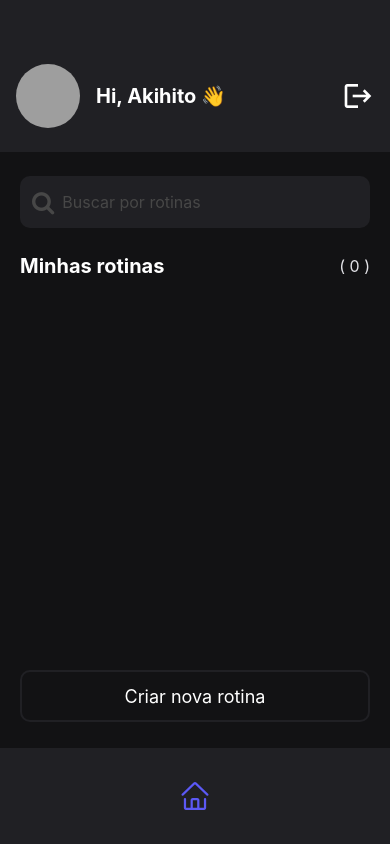
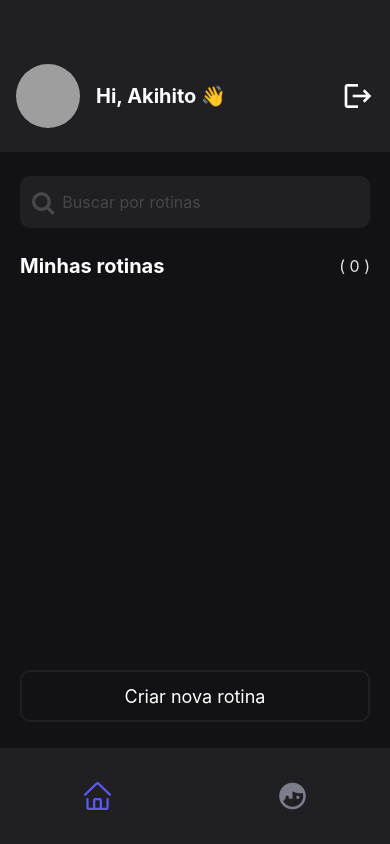
Before and after one commit to Akihito7/gym_app_, a React Native app: screen / in a window 390 px wide. Built offline with nearby package versions, Linux system fonts and the light colour scheme; grey boxes are pictures that could not be loaded.

Commit message:
profile screen

```diff
--- a/package.json
+++ b/package.json
@@ -18,7 +18,8 @@
     "react-native": "0.74.5",
     "react-native-elements": "^3.4.3",
     "react-native-modal": "^13.0.1",
-    "react-native-svg": "^15.6.0"
+    "react-native-svg": "^15.6.0",
+    "react-native-svg-uri": "^1.2.3"
   },
   "devDependencies": {
     "@babel/core": "^7.20.0",
--- a/src/routes/app.routes.tsx
+++ b/src/routes/app.routes.tsx
@@ -7,6 +7,8 @@ import { Platform } from "react-native";
 import { AntDesign } from "@expo/vector-icons";
 import { ExerciseDetailsScreen } from "../screens/exercise-details-screen";
 import { ViewRoutineScreen } from "../screens/view-routine-screen";
+import { ProfileScreen } from "../screens/profile-screen";
+import MaterialCommunityIcons from '@expo/vector-icons/MaterialCommunityIcons';
 
 export type TypeAppRoutes = {
   "home": undefined;
@@ -24,6 +26,7 @@ export type TypeAppRoutes = {
     fromRoute: string
   },
   "view-routine": undefined;
+  "profile": undefined;
 }
 const { Navigator, Screen } = createBottomTabNavigator<TypeAppRoutes>();
 
@@ -77,6 +80,18 @@ export function AppRoutes() {
           tabBarButton: () => null
         }}
       />
+      <Screen
+        name="profile"
+        component={ProfileScreen}
+        options={{
+          tabBarIcon: ({ color }) => (
+            <MaterialCommunityIcons
+              name="face-man-profile"
+              size={32}
+              color={color} />
+          )
+        }}
+      />
     </Navigator>
   )
 }
--- /dev/null
+++ b/src/screens/profile-screen.tsx
@@ -0,0 +1,17 @@
+import { StyleSheet, View } from "react-native";
+import { defaultTheme } from "../configs/default-theme";
+
+export function ProfileScreen() {
+  return (
+    <View style={styles.container}>
+
+    </View>
+  )
+}
+
+const styles = StyleSheet.create({
+  container: {
+    flex: 1,
+    backgroundColor: defaultTheme.colors.backgroundScreen,
+  }
+})
```
Also changed, not shown: 1 other file (tests, documents, lock files or other folders).
